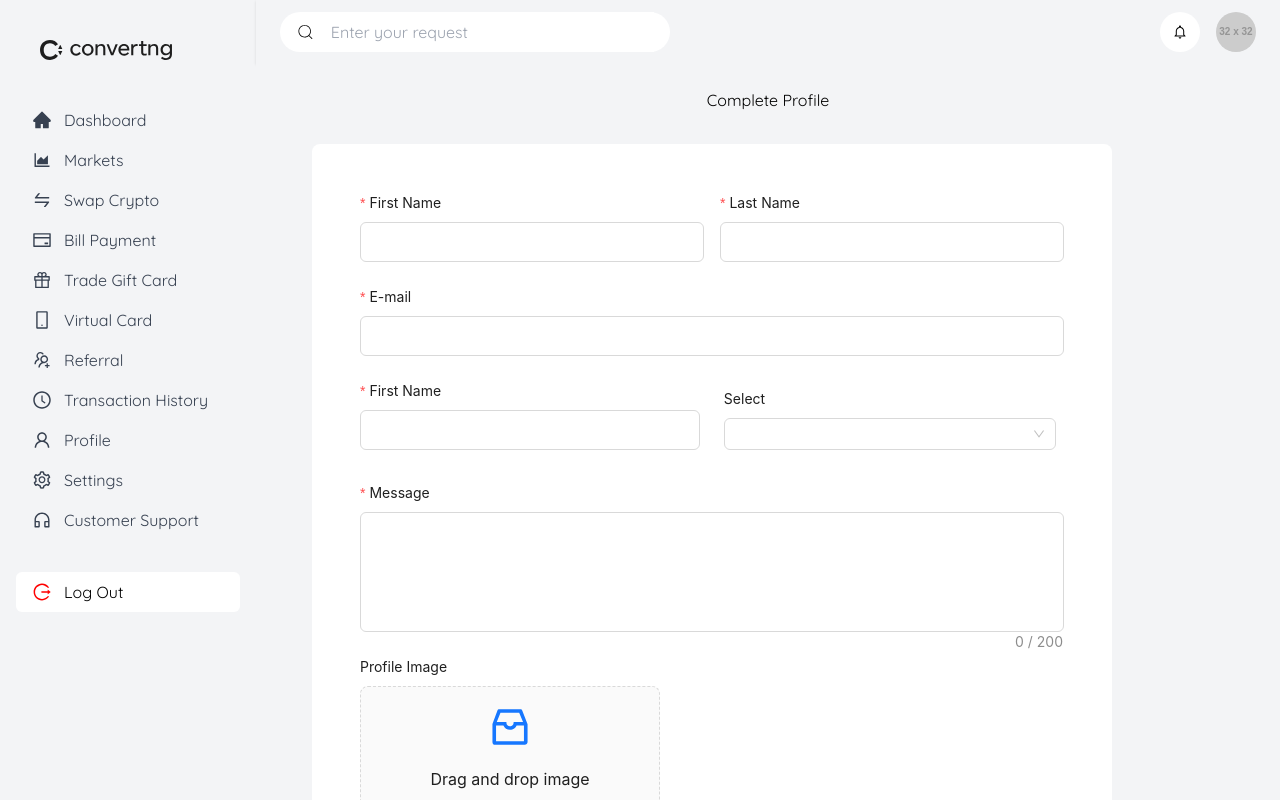
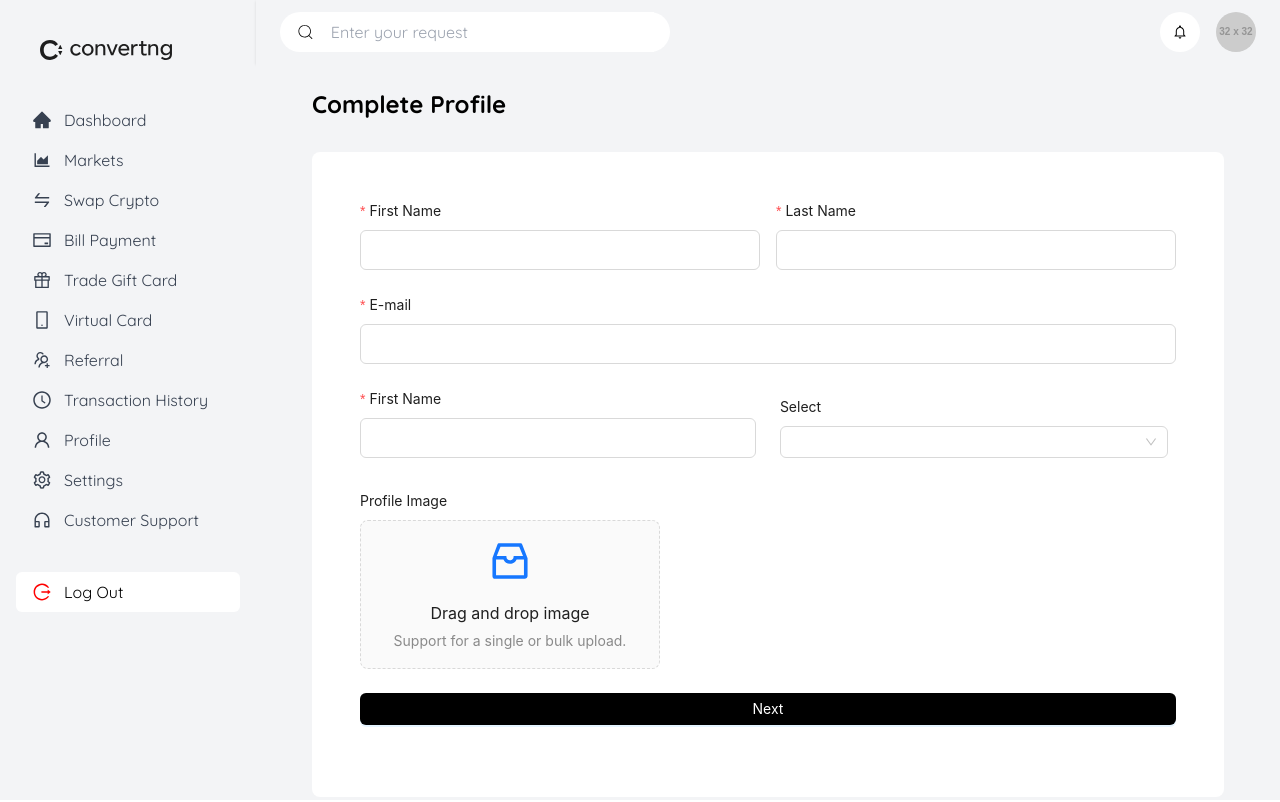
Before and after one commit to romeoscript/convertNg, a React (Vite) app: page /dashboard/profile in a window 1280 px wide. Shown: the top 802 px of the page. Built offline with nearby package versions, Linux system fonts and the light colour scheme.

Commit message:
profile done

```diff
--- /dev/null
+++ b/src/components/KYCForm.jsx
@@ -0,0 +1,38 @@
+import React from "react";
+import { Form, Input, Upload, Button } from "antd";
+import { InboxOutlined } from "@ant-design/icons";
+
+const KYCForm = () => {
+  return (
+    <>
+      <Form.Item
+        name="kycDocument"
+        label="KYC Document Upload"
+        rules={[
+          {
+            required: true,
+            message: "Please upload a KYC document!",
+          },
+        ]}
+      >
+        <Upload>
+          <Button icon={<InboxOutlined />}>Upload Document</Button>
+        </Upload>
+      </Form.Item>
+      <Form.Item
+        name="idNumber"
+        label="ID Number"
+        rules={[
+          {
+            required: true,
+            message: "Please input your ID Number!",
+          },
+        ]}
+      >
+        <Input />
+      </Form.Item>
+    </>
+  );
+};
+
+export default KYCForm;
--- /dev/null
+++ b/src/components/ProfileForm.jsx
@@ -0,0 +1,105 @@
+import React from "react";
+import { Form, Input, Upload, Select } from "antd";
+import { InboxOutlined } from "@ant-design/icons";
+
+const ProfileForm = () => {
+  const normFile = (e) => {
+    if (Array.isArray(e)) {
+      return e;
+    }
+    return e?.fileList;
+  };
+
+  return (
+    <>
+      <div className="flex gap-4">
+        <Form.Item
+          name="fname"
+          label="First Name"
+          className="w-full"
+          rules={[
+            {
+              required: true,
+              message: "Please input your First Name",
+            },
+          ]}
+        >
+          <Input className="w-full p-[0.5rem]" />
+        </Form.Item>
+        <Form.Item
+          name="lname"
+          label="Last Name"
+          className="w-full"
+          rules={[
+            {
+              required: true,
+              message: "Please input your Last Name!",
+            },
+          ]}
+        >
+          <Input className="p-[0.5rem]" />
+        </Form.Item>
+      </div>
+      <Form.Item
+        name="email"
+        label="E-mail"
+        rules={[
+          {
+            type: "email",
+            message: "The input is not valid E-mail!",
+          },
+          {
+            required: true,
+            message: "Please input your E-mail!",
+          },
+        ]}
+      >
+        <Input className="p-[0.5rem]" />
+      </Form.Item>
+
+      <div className="flex gap-4">
+        <Form.Item
+          name="fname"
+          label="First Name"
+          className="w-full"
+          rules={[
+            {
+              type: "text",
+            },
+            {
+              required: true,
+              message: "Please input your First Name",
+            },
+          ]}
+        >
+          <Input className="w-full p-[0.5rem]" />
+        </Form.Item>
+        <Form.Item label="Select" className="w-full p-[0.5rem]">
+          <Select>
+            <Select.Option value="demo">Demo</Select.Option>
+          </Select>
+        </Form.Item>
+      </div>
+      <Form.Item label="Profile Image" className="w-[300px]">
+        <Form.Item
+          name="dragger"
+          valuePropName="fileList"
+          getValueFromEvent={normFile}
+          noStyle
+        >
+          <Upload.Dragger name="files" action="/upload.do">
+            <p className="ant-upload-drag-icon">
+              <InboxOutlined />
+            </p>
+            <p className="ant-upload-text">Drag and drop image</p>
+            <p className="ant-upload-hint">
+              Support for a single or bulk upload.
+            </p>
+          </Upload.Dragger>
+        </Form.Item>
+      </Form.Item>
+    </>
+  );
+};
+
+export default ProfileForm;
--- /dev/null
+++ b/src/components/ProfileInfoForm.jsx
@@ -0,0 +1,106 @@
+import React from "react";
+import { Form, Input, Upload, Select } from "antd";
+import { CiShare1 } from "react-icons/ci";
+
+const ProfileInfoForm = () => {
+  const normFile = (e) => {
+    if (Array.isArray(e)) {
+      return e;
+    }
+    return e?.fileList;
+  };
+
+  return (
+    <>
+      <div className="flex justify-between items-center mb-[2rem]">
+        <aside className="flex gap-4">
+          <img
+            src="https://via.placeholder.com/32"
+            alt="User Profile"
+            className="w-20 h-20 rounded-full"
+          />
+          <div className="flex flex-col justify-center gap-4">
+            <span>
+              {" "}
+              KYC <button className="border rounded-md px-[0.5rem]">unverified</button>
+            </span>
+            <span className="flex gap-2 items-left">Verify Now <CiShare1 /></span>
+          </div>
+        </aside>
+
+        <button className="border rounded-md px-[0.5rem]">Edit Profile</button>
+
+      </div>
+      <div className="flex gap-4">
+        <Form.Item
+          name="fname"
+          label="First Name"
+          className="w-full"
+          rules={[
+            {
+              required: true,
+              message: "Please input your First Name",
+            },
+          ]}
+        >
+          <Input className="w-full p-[0.5rem]" />
+        </Form.Item>
+        <Form.Item
+          name="lname"
+          label="Last Name"
+          className="w-full"
+          rules={[
+            {
+              required: true,
+              message: "Please input your Last Name!",
+            },
+          ]}
+        >
+          <Input className="p-[0.5rem]" />
+        </Form.Item>
+      </div>
+      <Form.Item
+        name="email"
+        label="E-mail"
+        rules={[
+          {
+            type: "email",
+            message: "The input is not valid E-mail!",
+          },
+          {
+            required: true,
+            message: "Please input your E-mail!",
+          },
+        ]}
+      >
+        <Input className="p-[0.5rem]" />
+      </Form.Item>
+
+      <div className="flex gap-4">
+        <Form.Item
+          name="fname"
+          label="First Name"
+          className="w-full"
+          rules={[
+            {
+              type: "text",
+            },
+            {
+              required: true,
+              message: "Please input your First Name",
+            },
+          ]}
+        >
+          <Input className="w-full p-[0.5rem]" />
+        </Form.Item>
+        <Form.Item label="Select" className="w-full p-[0.5rem]">
+          <Select>
+            <Select.Option value="demo">Demo</Select.Option>
+          </Select>
+        </Form.Item>
+      </div>
+    </>
+  );
+};
+
+export default ProfileInfoForm;
--- a/src/pages/Dashb/Profile.jsx
+++ b/src/pages/Dashb/Profile.jsx
@@ -1,155 +1,61 @@
-import React from "react";
-import { Button, Form, Input, Select, Upload } from "antd";
-import { InboxOutlined, UploadOutlined } from '@ant-design/icons';
-
-const { Option } = Select;
+import React, { useState } from "react";
+import { Button, Form } from "antd";
+import ProfileForm from "../../components/ProfileForm";
+import ProfileInfoForm from "../../components/ProfileInfoForm";
+import KYCForm from "../../components/KYCForm";
 
 const Profile = () => {
+  const [currentStep, setCurrentStep] = useState("profile"); // Tracks the current step
   const [form] = Form.useForm();
+
   const onFinish = (values) => {
     console.log("Received values of form: ", values);
+    if (currentStep === "profile") {
+      setCurrentStep("profileInfo");
+    } else if (currentStep === "profileInfo") {
+      setCurrentStep("kyc");
+    } else {
+      console.log("Final Submission: ", values);
+    }
   };
 
-  const normFile = (e) => {
-    console.log('Upload event:', e);
-    if (Array.isArray(e)) {
-      return e;
+  const renderForm = () => {
+    switch (currentStep) {
+      case "profile":
+        return <ProfileForm />;
+      case "profileInfo":
+        return <ProfileInfoForm />;
+      case "kyc":
+        return <KYCForm />;
+      default:
+        return null;
     }
-    return e?.fileList;
   };
 
   return (
     <div>
-      <h2>Complete Profile</h2>
-
+      <h2 className="text-2xl font-bold mb-4 text-left mx-[2rem]">
+        {currentStep === "profile"
+          ? "Complete Profile"
+          : currentStep === "profileInfo"
+          ? "Profile Information"
+          : "KYC"}
+      </h2>
       <Form
         form={form}
-        name="register"
         onFinish={onFinish}
-        style={{
-          maxWidth: 800,
-        }}
         layout="vertical"
         autoComplete="off"
-        scrollToFirstError
         className="max-md:w-[90%] max-md:m-auto bg-white p-[3rem] rounded-lg m-[2rem]"
       >
-        <div className="flex gap-4">
-          <Form.Item
-            name="fname"
-            label="First Name"
-            className="w-full"
-            rules={[
-              {
-                type: "text",
-              },
-              {
-                required: true,
-                message: "Please input your First Name",
-              },
-            ]}
+        {renderForm()}
+        <Form.Item>
+          <Button
+            type="primary"
+            className="w-full bg-black"
+            htmlType="submit"
           >
-            <Input className="w-full p-[0.5rem]" />
-          </Form.Item>
-          <Form.Item
-            name="lname"
-            label="Last Name"
-            className="w-full"
-            rules={[
-              {
-                type: "text",
-              },
-              {
-                required: true,
-                message: "Please input your Last Name!",
-              },
-            ]}
-          >
-            <Input className="p-[0.5rem]" />
-          </Form.Item>
-        </div>
-        <Form.Item
-          name="email"
-          label="E-mail"
-          rules={[
-            {
-              type: "email",
-              message: "The input is not valid E-mail!",
-            },
-            {
-              required: true,
-              message: "Please input your E-mail!",
-            },
-          ]}
-        >
-          <Input className="p-[0.5rem]" />
-        </Form.Item>
-        <div className="flex gap-4">
-          <Form.Item
-            name="fname"
-            label="First Name"
-            className="w-full"
-            rules={[
-              {
-                type: "text",
-              },
-              {
-                required: true,
-                message: "Please input your First Name",
-              },
-            ]}
-          >
-            <Input className="w-full p-[0.5rem]" />
-          </Form.Item>
-          <Form.Item label="Select" className="w-full p-[0.5rem]">
-            <Select>
-              <Select.Option value="demo">Demo</Select.Option>
-            </Select>
-          </Form.Item>
-        </div>
-        <Form.Item
-          name="Message"
-          label="Message"
-          rules={[
-            {
-              required: true,
-              message: "send us a message",
-            },
-          ]}
-        >
-          <Input.TextArea
-            showCount
-            maxLength={200}
-            style={{
-              height: 120,
-              resize: "none",
-            }}
-          />
-        </Form.Item>
-        <Form.Item label="Profile Image"  className="w-[300px]">
-          <Form.Item
-            name="dragger"
-            valuePropName="fileList"
-            getValueFromEvent={normFile}
-            noStyle
-
-          >
-            <Upload.Dragger name="files" action="/upload.do">
-              <p className="ant-upload-drag-icon">
-                <InboxOutlined />
-              </p>
-              <p className="ant-upload-text">
-              Drag and drop image
-              </p>
-              <p className="ant-upload-hint">
-                Support for a single or bulk upload.
-              </p>
-            </Upload.Dragger>
-          </Form.Item>
-        </Form.Item>
-        <Form.Item>
-          <Button type="primary" className="w-full bg-black" htmlType="submit">
-            Submit
+            {currentStep === "kyc" ? "Submit Final Details" : "Next"}
           </Button>
         </Form.Item>
       </Form>
```
